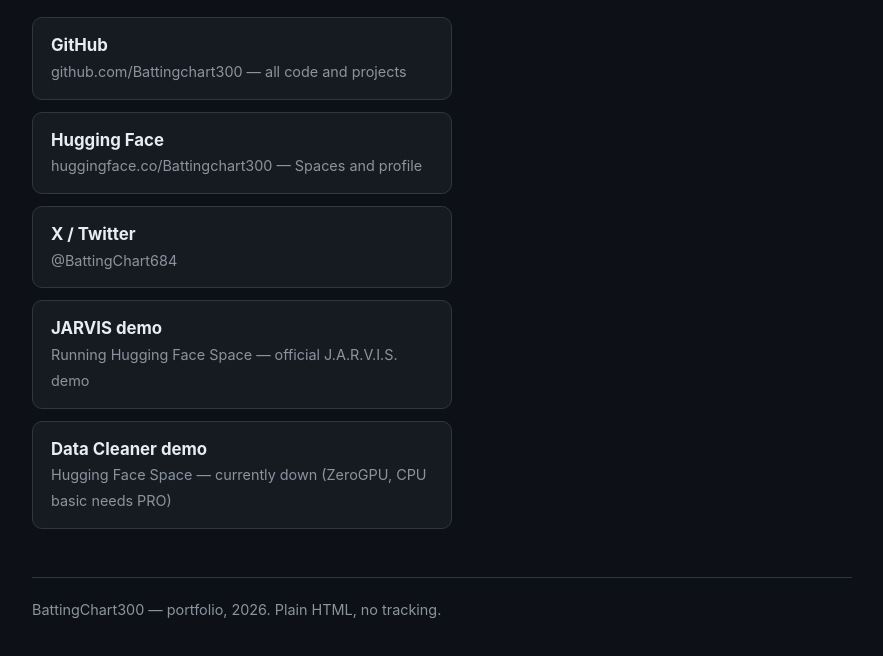
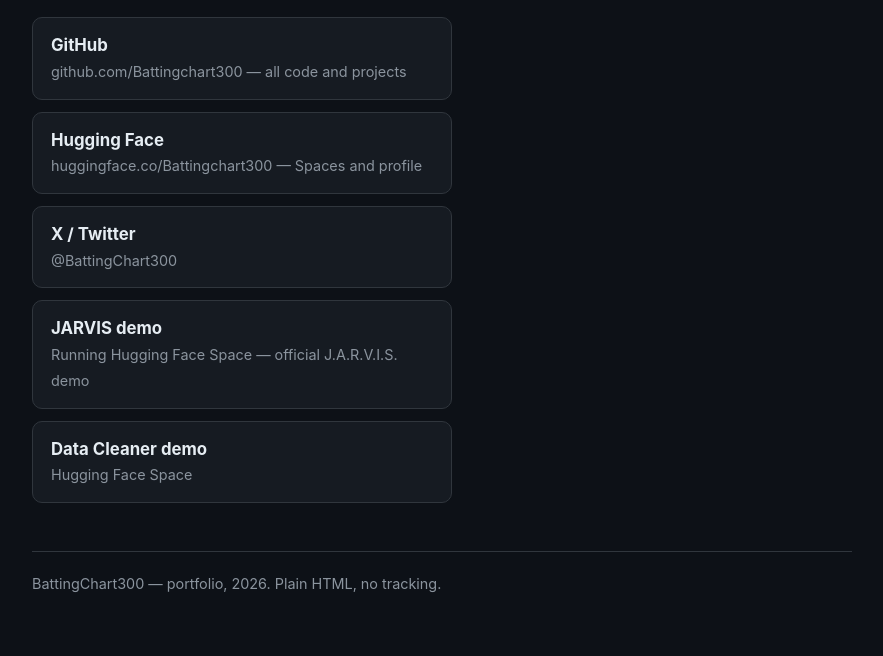
Before and after one commit to Battingchart300/Battingchart300.github.io, a plain HTML site: page links.html in a window 1280 px wide. Shown: the part 206-862 px from the top of the page, without its empty margins (198-1081 px from the left). Drawn offline with Linux system fonts and the light colour scheme.

Commit message:
Update X handle to @BattingChart300; fix stale data-cleaner note

```diff
--- a/links.html
+++ b/links.html
@@ -21,9 +21,9 @@
   <div class="btns">
     <a href="https://github.com/Battingchart300"><b>GitHub</b><span>github.com/Battingchart300 — all code and projects</span></a>
     <a href="https://huggingface.co/Battingchart300"><b>Hugging Face</b><span>huggingface.co/Battingchart300 — Spaces and profile</span></a>
-    <a href="https://x.com/BattingChart684"><b>X / Twitter</b><span>@BattingChart684</span></a>
+    <a href="https://x.com/BattingChart300"><b>X / Twitter</b><span>@BattingChart300</span></a>
     <a href="https://huggingface.co/spaces/Battingchart300/jarvis-PTS-comporatione-demo"><b>JARVIS demo</b><span>Running Hugging Face Space — official J.A.R.V.I.S. demo</span></a>
-    <a href="https://huggingface.co/spaces/Battingchart300/python-data-cleaner"><b>Data Cleaner demo</b><span>Hugging Face Space — currently down (ZeroGPU, CPU basic needs PRO)</span></a>
+    <a href="https://huggingface.co/spaces/Battingchart300/python-data-cleaner"><b>Data Cleaner demo</b><span>Hugging Face Space</span></a>
   </div>
 
   <footer>BattingChart300 — portfolio, 2026. Plain HTML, no tracking.</footer>
```
